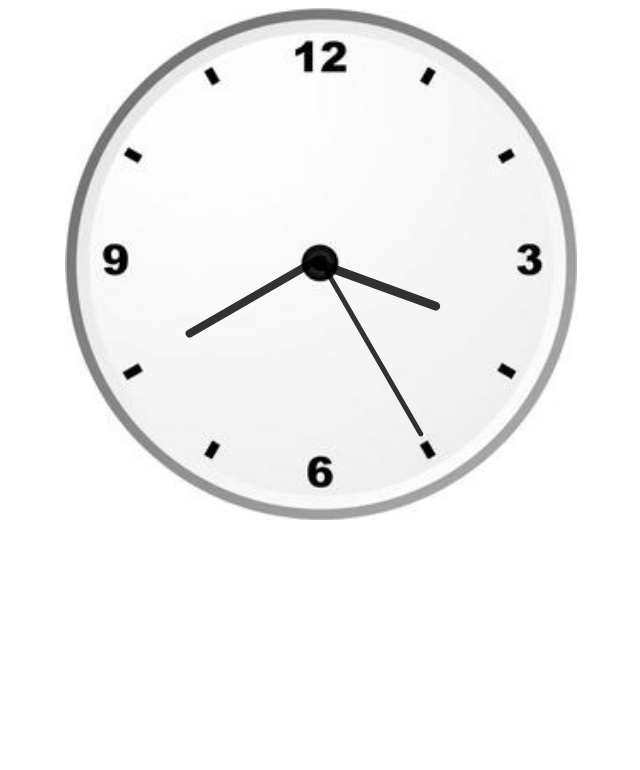
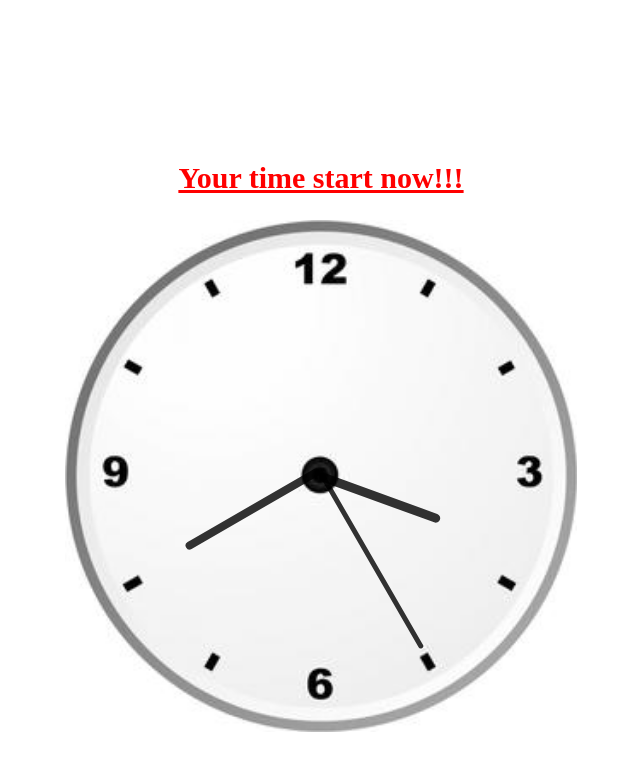
Before and after one commit to tarunkumar1405/clock, a plain HTML site: page index.html in a window 1280 px wide. Shown: the whole page, without its empty margins (319-959 px from the left). Drawn offline with Linux system fonts and the light colour scheme.

Commit message:
add code

```diff
--- a/index.html
+++ b/index.html
@@ -7,8 +7,21 @@
     <title>Clock</title>
     <link rel="stylesheet" href="syle.css">
     <script src="mind.js"></script>
+    <style>
+        .text{
+            text-align: center;
+            color:red;
+            font-size: 20px;
+            text-decoration: underline ;
+            padding-top: 10%;
+            margin-top: 10px;
+        }
+        </style>
 </head>
 <body>
+    <div class="text">
+        <h2>Your time start now!!!</h2>
+    </div>
     <div id="clockContainer">
         <div id="hour"></div>
         <div id="minute"></div>
```
